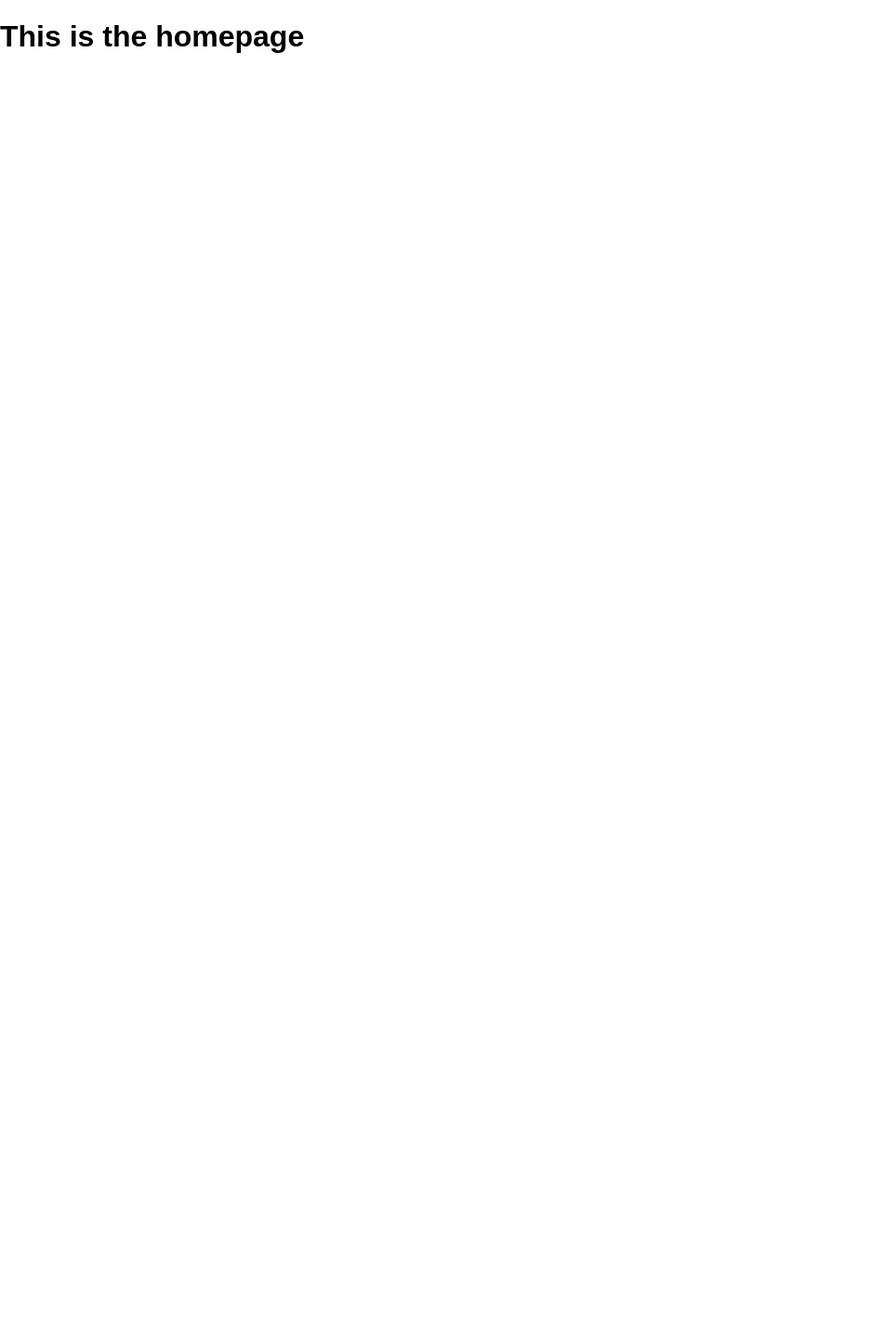
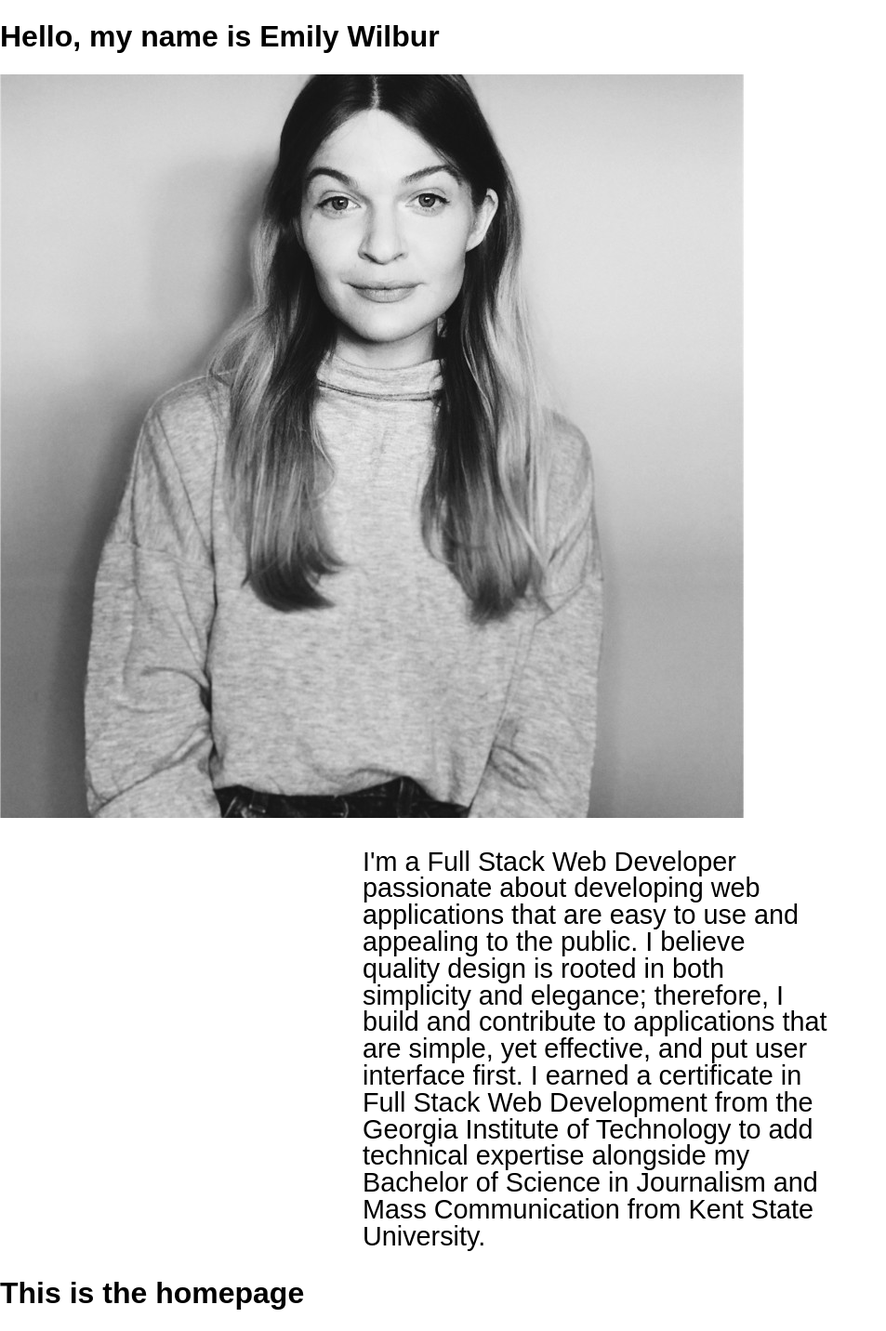
Before and after one commit to emilyjwilbur/react_portfolio, a React (Create React App) app: page /home in a window 1280 px wide. Shown: the whole page at 93% size, without its empty margins (0-953 px from the left). Before the commit the page ends 800 px from the top, so only its background shows below. Built offline with nearby package versions, Linux system fonts and the light colour scheme; the HTML template or start-up script is replaced by a standard one.

Commit message:
Hero component, Button component

```diff
--- a/src/App.js
+++ b/src/App.js
@@ -5,6 +5,7 @@ import Contact from './pages/Contact';
 import About from './pages/About';
 import Projects from './pages/Projects';
 import { BrowserRouter as Router, Route, Switch } from 'react-router-dom'
+import HeroSection from './components/HeroSection';
 
 
 export default function App() {
@@ -12,6 +13,7 @@ export default function App() {
     <>
     <Router>
     <NavMenu />
+    <HeroSection/>
 
     <Switch>
       <Route path='/about'>
--- /dev/null
+++ b/src/components/HeroSection.js
@@ -0,0 +1,23 @@
+import React from "react";
+import HeroImg from '../assets/images/headshot.jpg';
+import PText from "./PText";
+
+export default function HeroSection() {
+    return (
+        <div>
+            <div className="container">
+                <h1 className="hero_heading">
+                    <span>Hello, my name is </span>
+                    <span>Emily Wilbur</span>
+                </h1>
+                <div className="hero_img">
+                    <img src={HeroImg} alt=""/>
+                </div>
+                <div className="hero_info">
+                    <PText>I'm a Full Stack Web Developer passionate about developing web applications that are easy to use and appealing to the public. I believe quality design is rooted in both simplicity and elegance; therefore, I build and contribute to applications that are simple, yet effective, and put user interface first. I earned a certificate in Full Stack Web Development from the Georgia Institute of Technology to add technical expertise alongside my Bachelor of Science in Journalism and Mass Communication from Kent State University.</PText>
+                </div>
+
+            </div>
+        </div>
+    );
+}
--- a/src/components/NavMenu.js
+++ b/src/components/NavMenu.js
@@ -47,6 +47,9 @@ const NavMenuStyles = styled.div`
     cursor: pointer;
     display: none;
     outline: none;
+    * {
+        pointer-events: none;
+    }
   }
   .closeNavIcon {
     display: none;
@@ -77,7 +80,7 @@ const NavMenuStyles = styled.div`
         margin: 0 0 0 auto;
         cursor: pointer;
         * {
-          pointer-events: none;
+
         }
       }
       li {
--- /dev/null
+++ b/src/components/PText.js
@@ -0,0 +1,27 @@
+import React from "react";
+import styled from "styled-components";
+
+const PStyle = styled.div`
+max-width: 500px;
+margin: 0 auto;
+font-size: 1.8rem;
+line-height: 1.8rem;
+
+p {
+    font-family: arial;
+
+
+}
+
+@media only screen and (max-width: 768px) {
+    font-size: 1.4rem;
+}
+`;
+
+export default function PText({ children }) {
+    return (
+        <PStyle>
+            <p>{children}</p>
+        </PStyle>
+    )
+}
```
Also changed, not shown: src/assets/images/headshot.jpg (added), src/components/Button.js (added).
